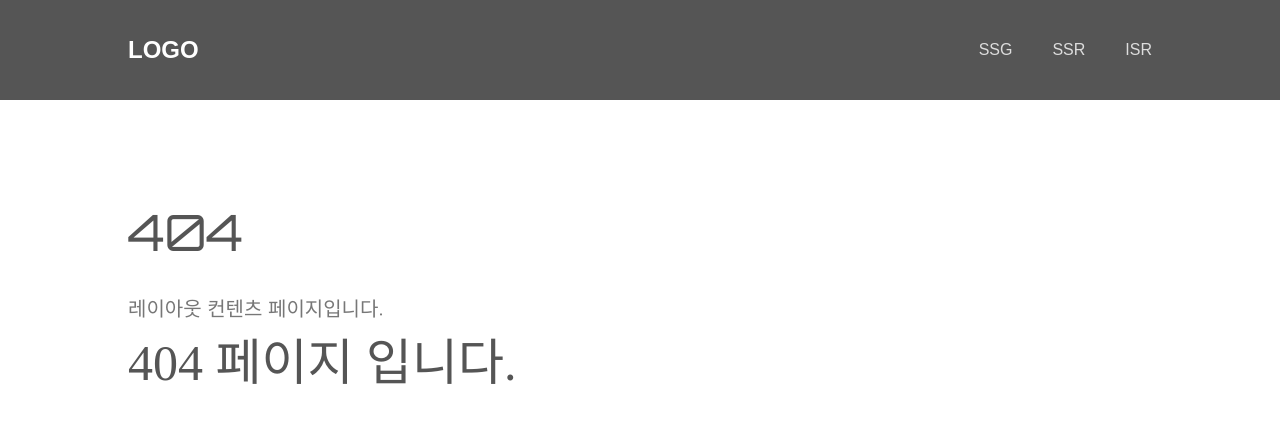
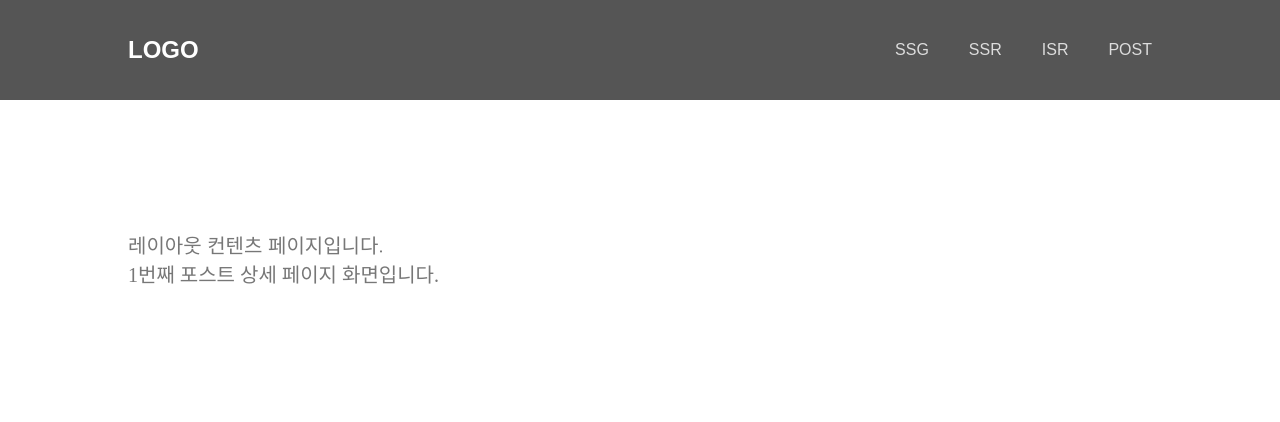
Before and after one commit to wknowpark797/next-basic, a Next.js app: page /post/1 in a window 1280 px wide. Before the commit this address had no page. Shown: the top 422 px of the page. Built offline with nearby package versions, Linux system fonts and the light colour scheme.

Commit message:
다이나믹 라우터를 이용하여 상세 페이지 생성

```diff
--- a/components/Header.jsx
+++ b/components/Header.jsx
@@ -28,6 +28,11 @@
 						ISR
 					</Link>
 				</li>
+				<li>
+					<Link href='/post' className={currentPath === '/post' ? styles.on : ''}>
+						POST
+					</Link>
+				</li>
 			</ul>
 		</header>
 	);
--- /dev/null
+++ b/pages/post/[id].jsx
@@ -0,0 +1,16 @@
+import SubLayout from '@/components/SubLayout';
+import { useRouter } from 'next/router';
+
+function Detail() {
+	const router = useRouter();
+	const { id } = router.query;
+	console.log('id: ', id);
+
+	return (
+		<SubLayout>
+			<p>{id}번째 포스트 상세 페이지 화면입니다.</p>
+		</SubLayout>
+	);
+}
+
+export default Detail;
```
Also changed, not shown: pages/post/index.jsx (added, +11 -0 lines).
